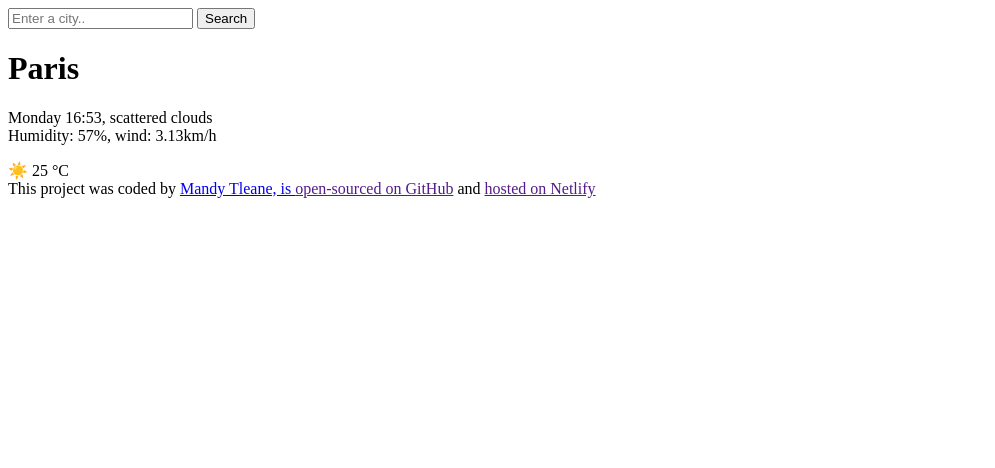
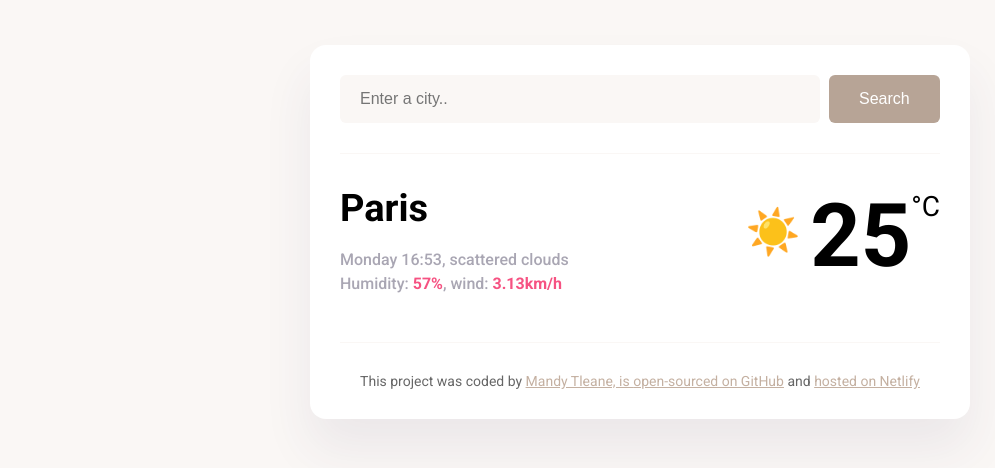
Before and after one commit to MandyTleane/Vanilla-weatherapp, a plain HTML site: page index.html in a window 1280 px wide. Shown: the whole page, without its empty margins (0-995 px from the left). Drawn offline with Linux system fonts and the light colour scheme.

Commit message:
Added basic CSS

```diff
--- a/index.html
+++ b/index.html
@@ -3,33 +3,38 @@
 <head>
     <meta charset="UTF-8">
     <meta name="viewport" content="width=device-width, initial-scale=1.0">
-    <link rel="styelsheet" href="src/index.css"/>
+    <link rel="stylesheet" href="src/index.css"/>
     <link rel="preconnect" href="https://fonts.googleapis.com">
 <link rel="preconnect" href="https://fonts.gstatic.com" crossorigin>
 <link href="https://fonts.googleapis.com/css2?family=Roboto:ital,wght@0,100;0,300;0,400;0,500;0,700;0,900;1,100;1,300;1,400;1,500;1,700;1,900&display=swap" rel="stylesheet">
     <title> Document</title>
 </head>
 <body>
+
     <div class="weather-app">
     <header>
-        <form>
-            <input type="search" placeholder="Enter a city.." required />
-            <input type= "submit" value="Search"/>
+        <form class="search-form">
+            <input type="search" placeholder="Enter a city.." required class="search-form-input"/>
+            <input type= "submit" value="Search" class="search-form-button"/>
         </form>
     </header>
     <main>
+        <div class="weather-app-data">
         <div>
-            <h1>
+            <h1 class="weather-app-city">
                 Paris
             </h1>
-            <p>
+            <p class="weather-app-details">
 Monday 16:53, scattered clouds
 <br/>
-Humidity: 57%, wind: 3.13km/h
+Humidity: <strong>57%</strong>, wind: <strong>3.13km/h</strong>
             </p>
         </div>
-        <div>
-            ☀️ 25 °C
+        <div class="weather-app-temperature-container">
+        <div class="weather-app-icon">☀️</div><div class="weather-app-temperature" >25
+</div><div class="weather-app-unit">°C</div>
+          </div>
+
         </div>
     </main>
 
@@ -40,5 +45,6 @@ Humidity: 57%, wind: 3.13km/h
         </a>
     </footer>
     </div>
+    </div>
 </body>
 </html>
--- a/src/index.css
+++ b/src/index.css
@@ -1,5 +1,5 @@
 body {
-  background-color: blue;
+  background-color: #faf7f5;
   font-family: "Roboto", sans-serif;
 }
 
@@ -11,3 +11,81 @@ body {
   border-radius: 16px;
   padding: 30px;
 }
+
+a {
+  color: rgb(196, 176, 161);
+}
+header {
+  border-bottom: 1px solid #faf7f5;
+  padding: 0 0 30px 0;
+}
+
+.search-form-input {
+  background-color: #faf7f5;
+  border: none;
+  border-radius: 6px;
+  width: 80%;
+  font-size: 16px;
+  padding: 15px 20px;
+}
+.search-form-button {
+  background: rgb(183, 164, 150);
+  padding: 15px 30px;
+  border: none;
+  font-size: 16px;
+  margin-left: 5px;
+  border-radius: 6px;
+  color: white;
+}
+main {
+  padding: 30px 0;
+}
+
+.weather-app-data {
+  display: flex;
+  justify-content: space-between;
+}
+
+.weather-app-city {
+  margin: 0;
+  font-size: 38px;
+  line-height: 48px;
+}
+
+.weather-app-details {
+  font-size: 16px;
+  color: rgba(39, 33, 66, 0.4);
+  line-height: 24px;
+  font-weight: 500;
+}
+
+.weather-app-details strong {
+  color: #f65282;
+}
+
+.weather-app-temperature {
+  font-size: 88px;
+  margin-left: 10px;
+  font-weight: bold;
+}
+.weather-app-unit {
+  margin-top: 6px;
+  font-size: 28px;
+}
+
+.weather-app-icon {
+  font-size: 44px;
+  margin-top: 22px;
+}
+.weather-app-temperature-container {
+  display: flex;
+}
+
+footer {
+  border-top: 1px solid #faf7f5;
+  padding: 30px 0 0 0;
+  text-align: center;
+
+  font-size: 14px;
+  color: rgba(0, 0, 0, 0.6);
+}
```
